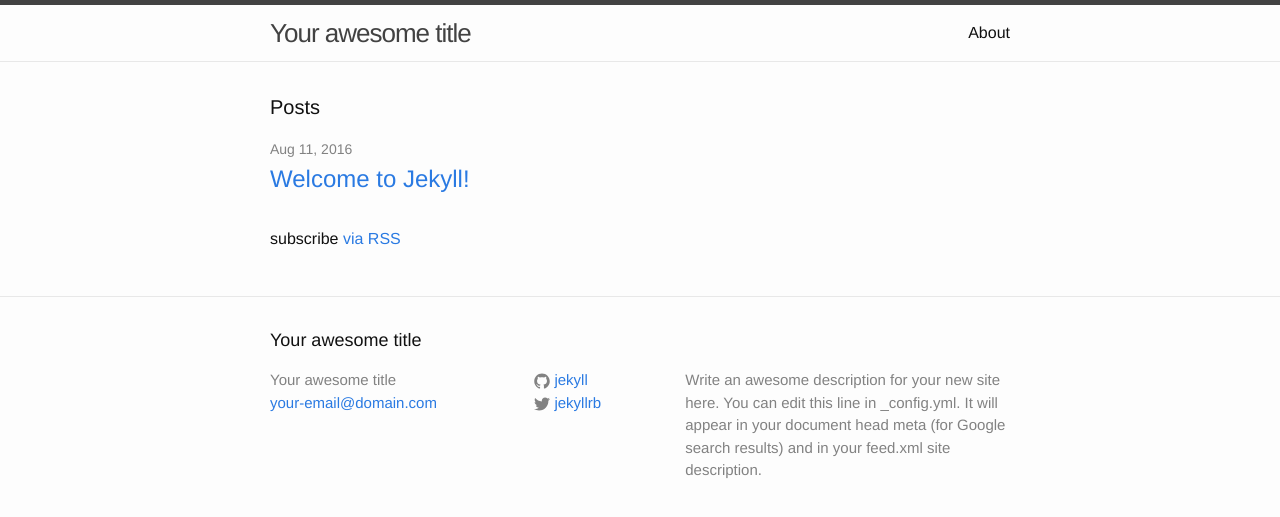
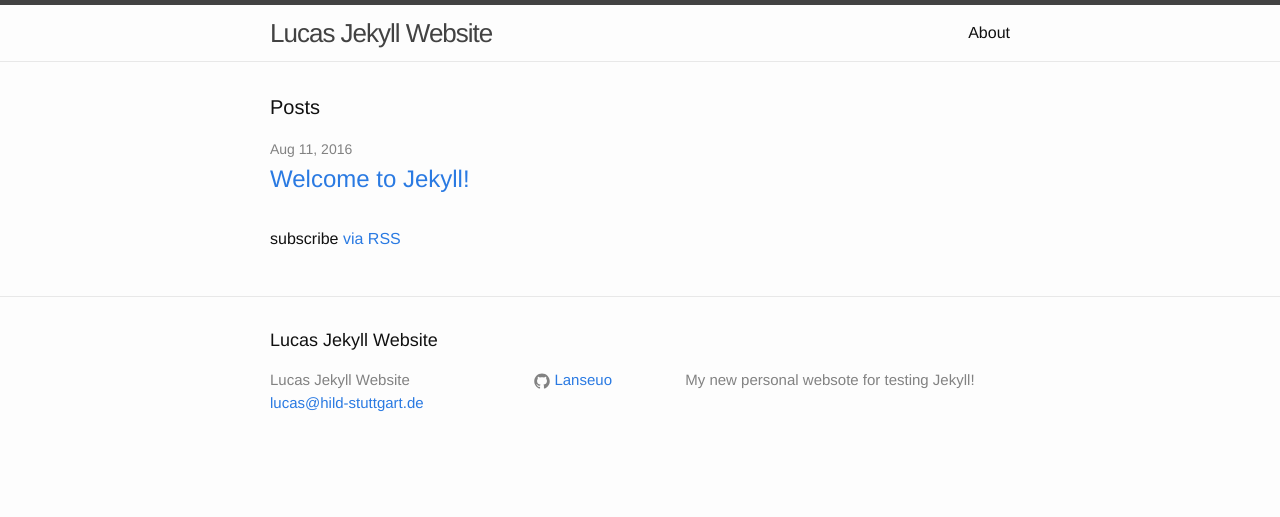
Before and after one commit to Lanseuo/lanseuo.github.io, a Jekyll site: the page built from index.html, in a window 1280 px wide. Shown: the top 517 px of the page. Built offline with Jekyll 4.4.1, drawn with Linux system fonts in a browser that asks for light colours.

Commit message:
Update _config.yml
Updated title, email desricption and github_username

```diff
--- a/_config.yml
+++ b/_config.yml
@@ -6,16 +6,14 @@
 # 'jekyll serve'. If you change this file, please restart the server process.
 
 # Site settings
-title: Your awesome title
-email: your-email@domain.com
+title: Lucas Jekyll Website
+email: lucas@hild-stuttgart.de
 description: > # this means to ignore newlines until "baseurl:"
-  Write an awesome description for your new site here. You can edit this
-  line in _config.yml. It will appear in your document head meta (for
-  Google search results) and in your feed.xml site description.
+  My new personal websote for testing Jekyll!
 baseurl: "" # the subpath of your site, e.g. /blog
 url: "http://yourdomain.com" # the base hostname & protocol for your site
-twitter_username: jekyllrb
-github_username:  jekyll
+twitter_username:
+github_username:  Lanseuo
 
 # Build settings
 markdown: kramdown
```
